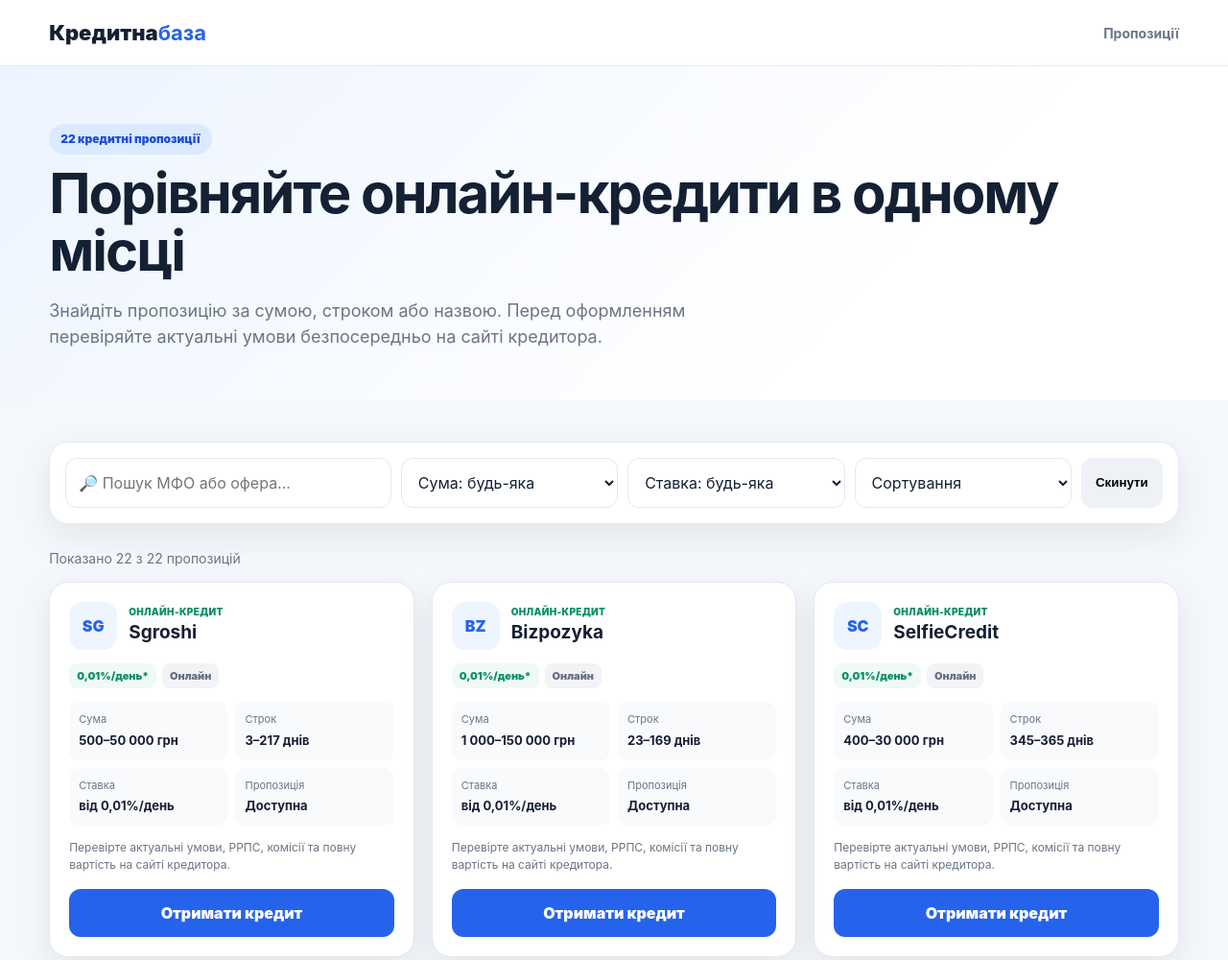
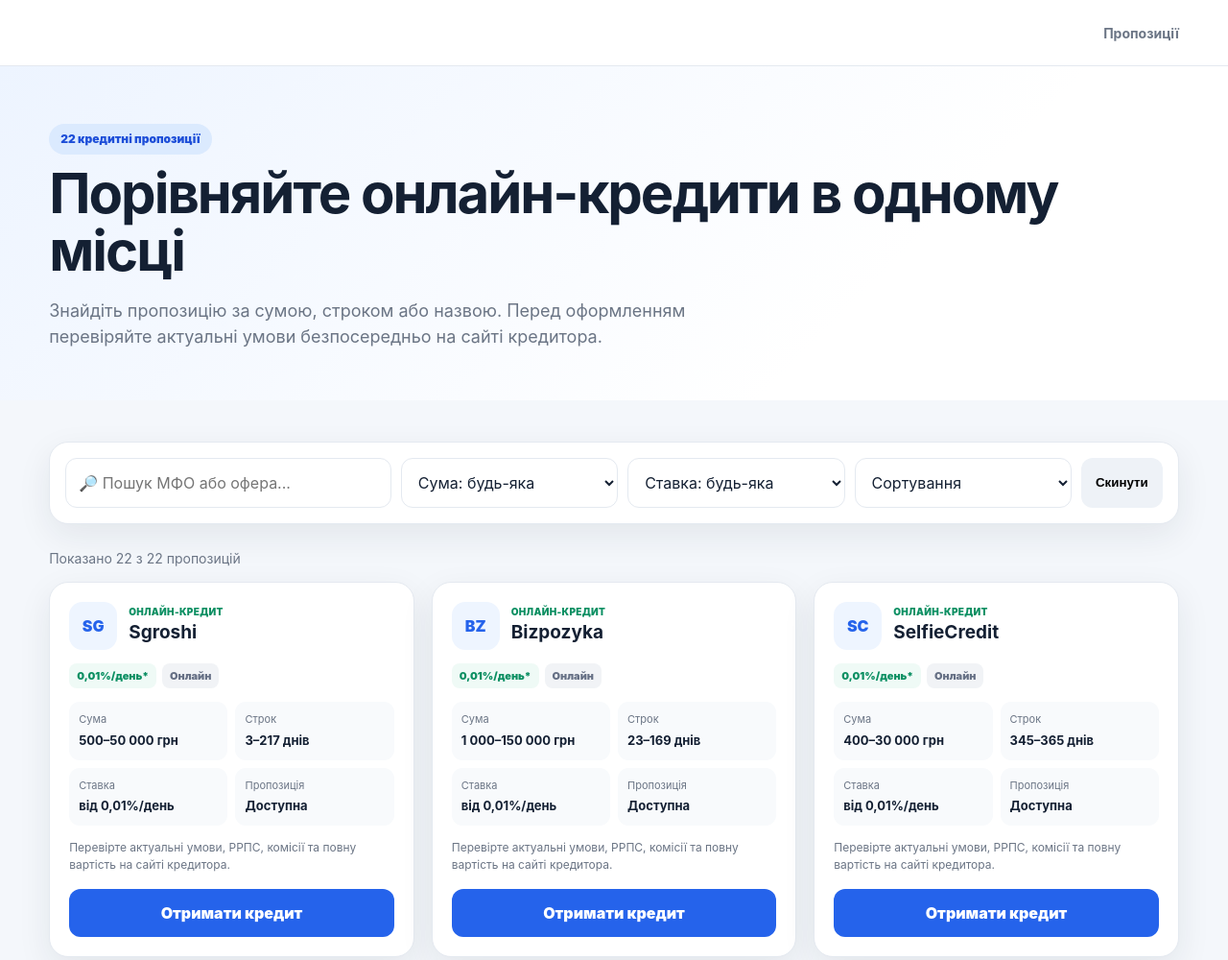
Before and after one commit to credbaza/001, a plain HTML site: page index.html in a window 1280 px wide. Shown: the top 1000 px of the page at 96% size. Drawn offline with Linux system fonts and the light colour scheme.

Commit message:
Update index.html

```diff
--- a/index.html
+++ b/index.html
@@ -9,7 +9,7 @@
 </style>
 </head>
 <body>
-<header><div class="wrap nav"><div class="brand">Кредитна<b>база</b></div><a href="#offers">Пропозиції</a></div></header>
+<header><div class="wrap nav"><div class="brand"Credit<baza></b></div><a href="#offers">Пропозиції</a></div></header>
 <main>
 <section class="hero"><div class="wrap"><span class="pill">22 кредитні пропозиції</span><h1>Порівняйте онлайн-кредити в одному місці</h1><p>Знайдіть пропозицію за сумою, строком або назвою. Перед оформленням перевіряйте актуальні умови безпосередньо на сайті кредитора.</p></div></section>
 <section id="offers" style="padding-top:18px"><div class="wrap">
```
